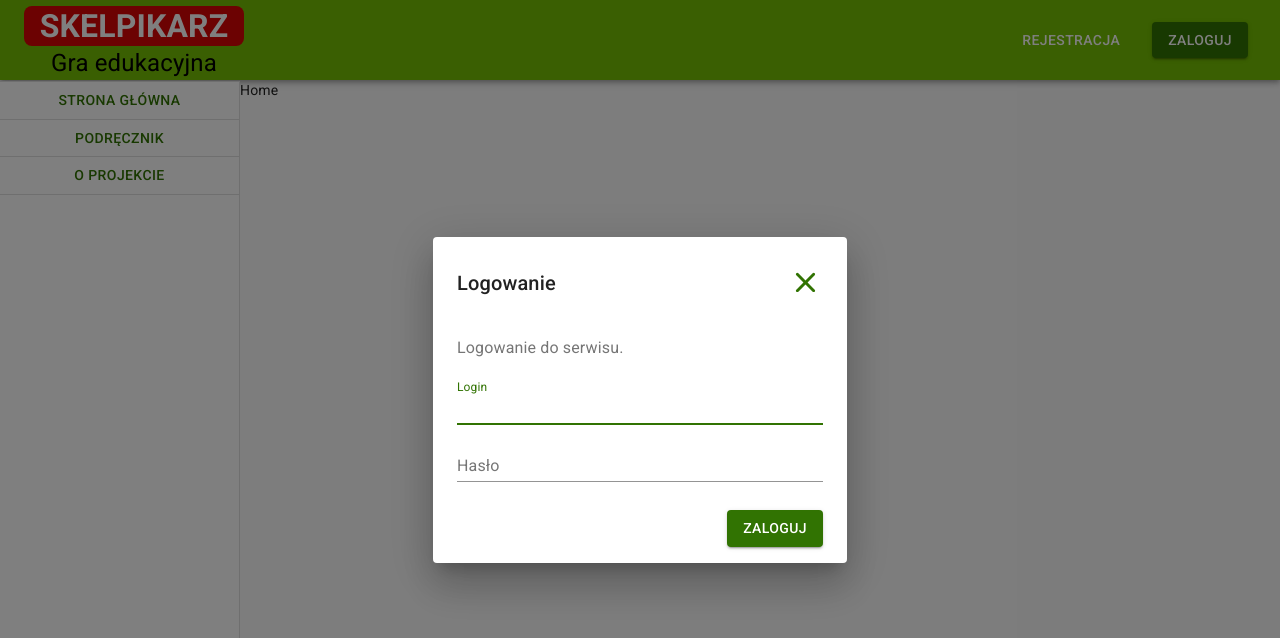
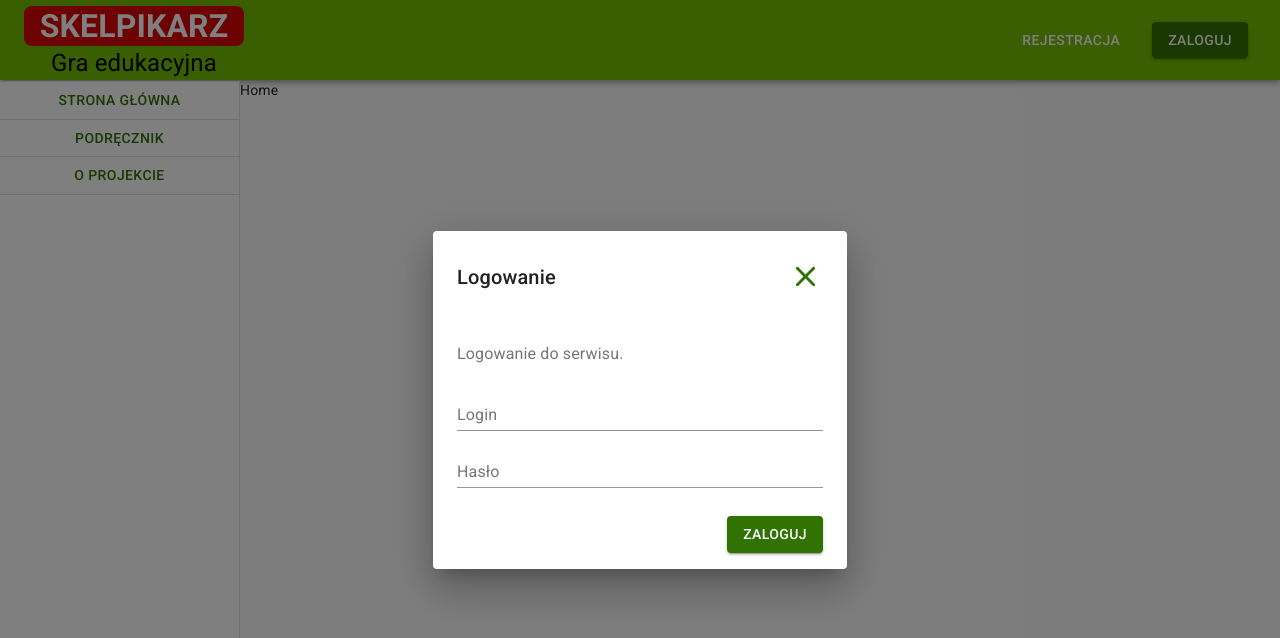
Before and after one commit to sebek78/grocery-store, a React app in the folder client/: page / in a window 1280 px wide. Both pictures are taken after a click on the button "ZALOGUJ". Shown: the top 638 px of the page. Built offline with nearby package versions, Linux system fonts and the light colour scheme.

Commit message:
Add react-hook-form and yup

```diff
--- a/client/package.json
+++ b/client/package.json
@@ -12,16 +12,19 @@
   "author": "",
   "license": "ISC",
   "dependencies": {
+    "@hookform/resolvers": "^2.8.0",
     "@material-ui/core": "^4.12.3",
     "@material-ui/icons": "^4.11.2",
     "@reduxjs/toolkit": "^1.6.1",
     "react": "^17.0.2",
     "react-dom": "^17.0.2",
+    "react-hook-form": "^7.14.2",
     "react-redux": "^7.2.4",
     "react-router-dom": "^5.2.0",
     "redux-saga": "^1.1.3",
     "rimraf": "^3.0.2",
-    "styled-components": "^5.3.0"
+    "styled-components": "^5.3.0",
+    "yup": "^0.32.9"
   },
   "devDependencies": {
     "@babel/cli": "^7.14.5",
--- /dev/null
+++ b/client/src/components/TextInput/index.tsx
@@ -0,0 +1,33 @@
+import React from 'react';
+import { Controller, Control } from 'react-hook-form';
+import { TextField } from '@material-ui/core';
+import { UserLoginDto } from 'src/utils/sharedTypes';
+
+type TextInputProps = {
+    label: string;
+    name: keyof UserLoginDto;
+    control: Control<UserLoginDto, object>;
+    type?: string;
+};
+
+const TextInput = ({ label, type = 'text', name, control }: TextInputProps) => {
+    return (
+        <Controller
+            name={name}
+            control={control}
+            defaultValue=""
+            render={({ field }) => (
+                <TextField
+                    margin="dense"
+                    id={name}
+                    label={label}
+                    type={type}
+                    fullWidth
+                    {...field}
+                />
+            )}
+        />
+    );
+};
+
+export default TextInput;
--- a/client/src/components/index.ts
+++ b/client/src/components/index.ts
@@ -1,5 +1,6 @@
 import App from './App/App';
 import CloseIconButton from './CloseIconButton';
 import ColorButton from './ColorButton/ColorButton';
+import TextInput from './TextInput';
 
-export { App, CloseIconButton, ColorButton };
+export { App, CloseIconButton, ColorButton, TextInput };
--- /dev/null
+++ b/client/src/pages/Homepage/containers/LoginDialog/components/DialogSubmitButton/index.tsx
@@ -0,0 +1,48 @@
+import React from 'react';
+import { makeStyles } from '@material-ui/core/styles';
+import { CircularProgress, DialogActions } from '@material-ui/core';
+import { ColorButton } from '@components';
+import { theme } from '@utils';
+
+type DialogSubmitButtonProps = {
+    isRequesting: boolean;
+};
+
+const useStyles = makeStyles({
+    wrapper: {
+        position: 'relative',
+        paddingRight: 16,
+    },
+    buttonProgress: {
+        color: theme.palette.warning.main,
+        position: 'absolute',
+        top: '50%',
+        right: 56,
+        marginTop: -16,
+        marginLeft: -16,
+    },
+});
+
+const DialogSubmitButton = ({ isRequesting }: DialogSubmitButtonProps) => {
+    const classes = useStyles();
+
+    return (
+        <DialogActions className={classes.wrapper}>
+            <ColorButton
+                type="submit"
+                btnColor="primary"
+                disabled={isRequesting}
+            >
+                Zaloguj
+            </ColorButton>
+            {isRequesting && (
+                <CircularProgress
+                    size={32}
+                    className={classes.buttonProgress}
+                />
+            )}
+        </DialogActions>
+    );
+};
+
+export default DialogSubmitButton;
--- /dev/null
+++ b/client/src/pages/Homepage/containers/LoginDialog/components/ErrorWrapper/index.tsx
@@ -0,0 +1,30 @@
+import React from 'react';
+import { DialogContentText } from '@material-ui/core';
+import { UserLoginDto } from '../../../../../../utils/sharedTypes';
+import { DeepMap, FieldError } from 'react-hook-form';
+
+type ErrorWrapperProps = {
+    errors: DeepMap<UserLoginDto, FieldError>;
+    apiError: string;
+};
+
+const ErrorWrapper = ({ errors, apiError }: ErrorWrapperProps) => {
+    return (
+        <>
+            {apiError.length === 0 && Object.keys(errors).length === 0 && (
+                <DialogContentText>Logowanie do serwisu.</DialogContentText>
+            )}
+            {apiError.length > 0 && (
+                <DialogContentText>{apiError}</DialogContentText>
+            )}
+            {errors.username && (
+                <DialogContentText>{errors.username.message}</DialogContentText>
+            )}
+            {errors.password && (
+                <DialogContentText>{errors.password.message}</DialogContentText>
+            )}
+        </>
+    );
+};
+
+export default ErrorWrapper;
--- a/client/src/pages/Homepage/containers/LoginDialog/index.tsx
+++ b/client/src/pages/Homepage/containers/LoginDialog/index.tsx
@@ -1,55 +1,42 @@
 import React from 'react';
-import { makeStyles } from '@material-ui/core/styles';
+import { useForm, SubmitHandler } from 'react-hook-form';
+import { yupResolver } from '@hookform/resolvers/yup';
 import { RootState } from 'src/store/store';
 import { useSelector, useDispatch } from 'react-redux';
 import { userLoginRequest } from '../../../../store/slices/userSlice';
-import {
-    CircularProgress,
-    Dialog,
-    DialogTitle,
-    DialogContent,
-    DialogContentText,
-    Grid,
-    TextField,
-    DialogActions,
-} from '@material-ui/core';
-import { CloseIconButton, ColorButton } from '@components';
-import { theme } from '@utils';
+import { Dialog, DialogTitle, DialogContent, Grid } from '@material-ui/core';
+import { CloseIconButton, TextInput } from '@components';
+import { UserLoginDto } from '../../../../utils/sharedTypes';
+import ErrorWrapper from './components/ErrorWrapper';
+import { loginSchema } from './loginSchema';
+import DialogSubmitButton from './components/DialogSubmitButton';
 
 type LoginDialogProps = {
     open: boolean;
     handleClose: (dialog: string) => void;
 };
 
-const useStyles = makeStyles({
-    wrapper: {
-        position: 'relative',
-        paddingRight: 16,
-    },
-    buttonProgress: {
-        color: theme.palette.warning.main,
-        position: 'absolute',
-        top: '50%',
-        right: 48,
-        marginTop: -16,
-        marginLeft: -16,
-    },
-});
+const LoginDialog = ({ open, handleClose }: LoginDialogProps) => {
+    const dispatch = useDispatch();
 
-const LoginDialog = ({ open, handleClose }: LoginDialogProps) => {
-    const classes = useStyles();
     const isRequesting = useSelector(
         (state: RootState) => state.user.isRequesting
     );
-    const error = useSelector((state: RootState) => state.user.error);
-    const dispatch = useDispatch();
+    const apiError = useSelector((state: RootState) => state.user.error);
 
-    const handleSubmit = () => {
-        // TODO: form
+    const {
+        control,
+        handleSubmit,
+        formState: { errors },
+    } = useForm<UserLoginDto>({
+        resolver: yupResolver(loginSchema),
+    });
+
+    const onSubmit: SubmitHandler<UserLoginDto> = ({ username, password }) => {
         dispatch(
             userLoginRequest({
-                username: 'tester01',
-                password: 'tester01',
+                username,
+                password,
             })
         );
     };
@@ -70,43 +57,22 @@ const LoginDialog = ({ open, handleClose }: LoginDialogProps) => {
                     <CloseIconButton handleClose={handleClose} />
                 </Grid>
             </DialogTitle>
-            <DialogContent>
-                {/* TODO: error label component */}
-                <DialogContentText>Logowanie do serwisu.</DialogContentText>
-                {error.length > 0 && (
-                    <DialogContentText>{error}</DialogContentText>
-                )}
-                <TextField
-                    autoFocus
-                    margin="dense"
-                    id="login"
-                    label="Login"
-                    type="text"
-                    fullWidth
-                />
-                <TextField
-                    margin="dense"
-                    id="password"
-                    label="Hasło"
-                    type="password"
-                    fullWidth
-                />
-            </DialogContent>
-            <DialogActions className={classes.wrapper}>
-                <ColorButton
-                    onClick={handleSubmit}
-                    btnColor="primary"
-                    disabled={isRequesting}
-                >
-                    Zaloguj
-                </ColorButton>
-                {isRequesting && (
-                    <CircularProgress
-                        size={32}
-                        className={classes.buttonProgress}
+            <form onSubmit={handleSubmit(onSubmit)}>
+                <DialogContent>
+                    <ErrorWrapper errors={errors} apiError={apiError} />
+                    <TextInput
+                        label="Login"
+                        name="username"
+                        control={control}
                     />
-                )}
-            </DialogActions>
+                    <TextInput
+                        label="Hasło"
+                        name="password"
+                        control={control}
+                    />
+                </DialogContent>
+                <DialogSubmitButton isRequesting={isRequesting} />
+            </form>
         </Dialog>
     );
 };
--- /dev/null
+++ b/client/src/pages/Homepage/containers/LoginDialog/loginSchema.ts
@@ -0,0 +1,12 @@
+import * as yup from 'yup';
+
+export const loginSchema = yup.object().shape({
+    username: yup
+        .string()
+        .required('Nazwa użytkownika jest wymagana!')
+        .min(8, 'Nazwa użytkowniak musi mieć 8 lub więcej znaków!'),
+    password: yup
+        .string()
+        .required('Hasło jest wymagane!')
+        .min(8, 'Hasło  musi mieć 8 lub więcej znaków!'),
+});
--- a/client/src/store/sagas/userSaga.ts
+++ b/client/src/store/sagas/userSaga.ts
@@ -16,8 +16,6 @@ function* loginUserSaga(action: PayloadAction) {
     console.log(action.payload);
     const data: Response = yield call(api.post, '/auth/login', action.payload);
 
-    yield delay(3000);
-
     if (data.statusCode >= 400) {
         yield put(userLoginFailed(data.message));
     } else {
--- a/client/src/store/slices/userSlice.ts
+++ b/client/src/store/slices/userSlice.ts
@@ -1,4 +1,5 @@
 import { createSlice, PayloadAction } from '@reduxjs/toolkit';
+import { UserLoginDto } from '../../utils/sharedTypes';
 
 interface UserState {
     username: string;
@@ -14,11 +15,6 @@ const initialState: UserState = {
     error: '',
 };
 
-interface UserLoginData {
-    username: string;
-    password: string;
-}
-
 interface UserLoginSuccess {
     username: string;
 }
@@ -27,7 +23,7 @@ export const userSlice = createSlice({
     name: 'user',
     initialState,
     reducers: {
-        userLoginRequest: (state, action: PayloadAction<UserLoginData>) => {
+        userLoginRequest: (state, action: PayloadAction<UserLoginDto>) => {
             state.isRequesting = true;
             state.error = '';
         },
--- /dev/null
+++ b/client/src/utils/sharedTypes.ts
@@ -0,0 +1,4 @@
+export type UserLoginDto = {
+    username: string;
+    password: string;
+};
```
Also changed, not shown: 1 other file (tests, documents, lock files or other folders).
